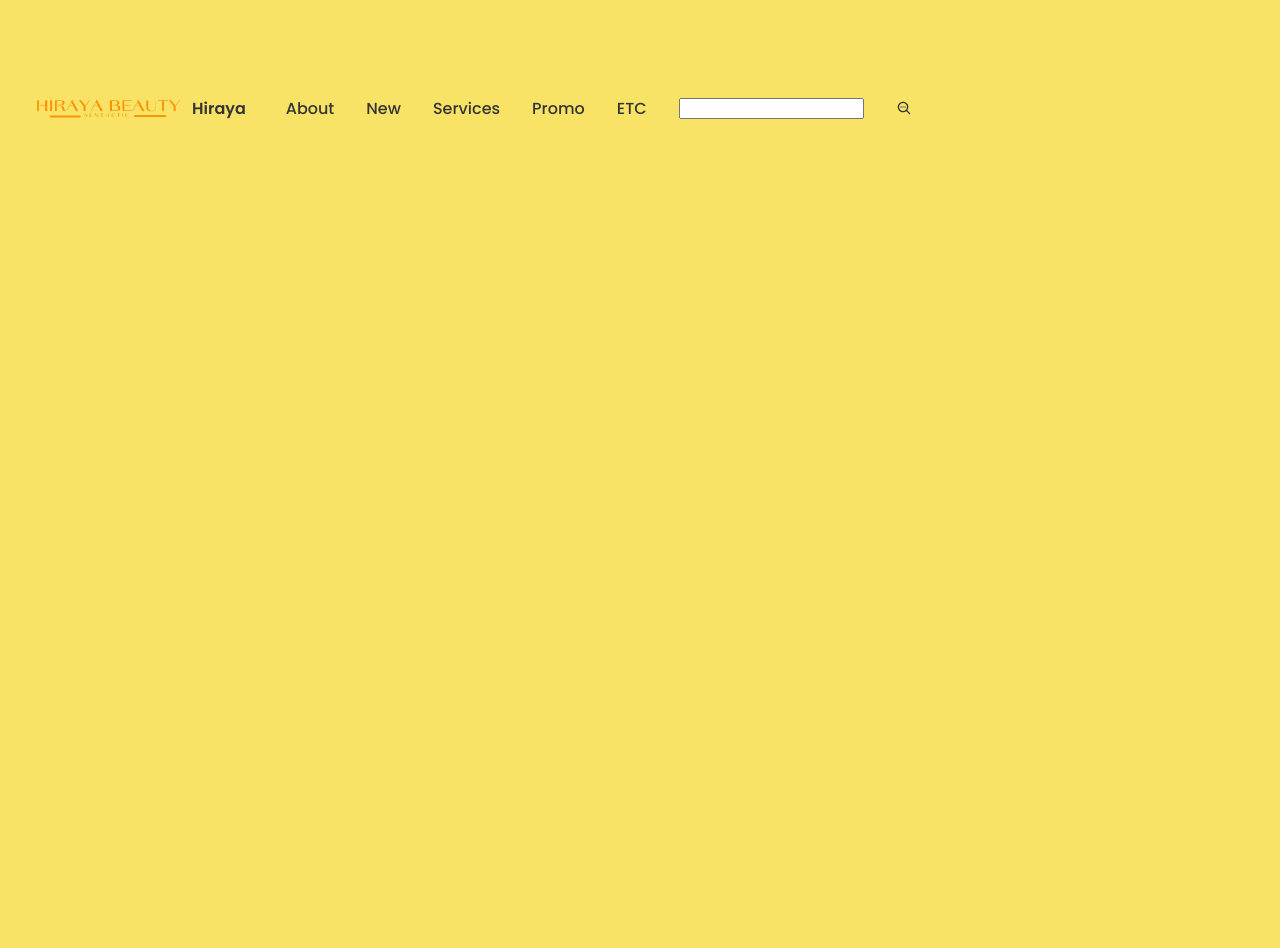
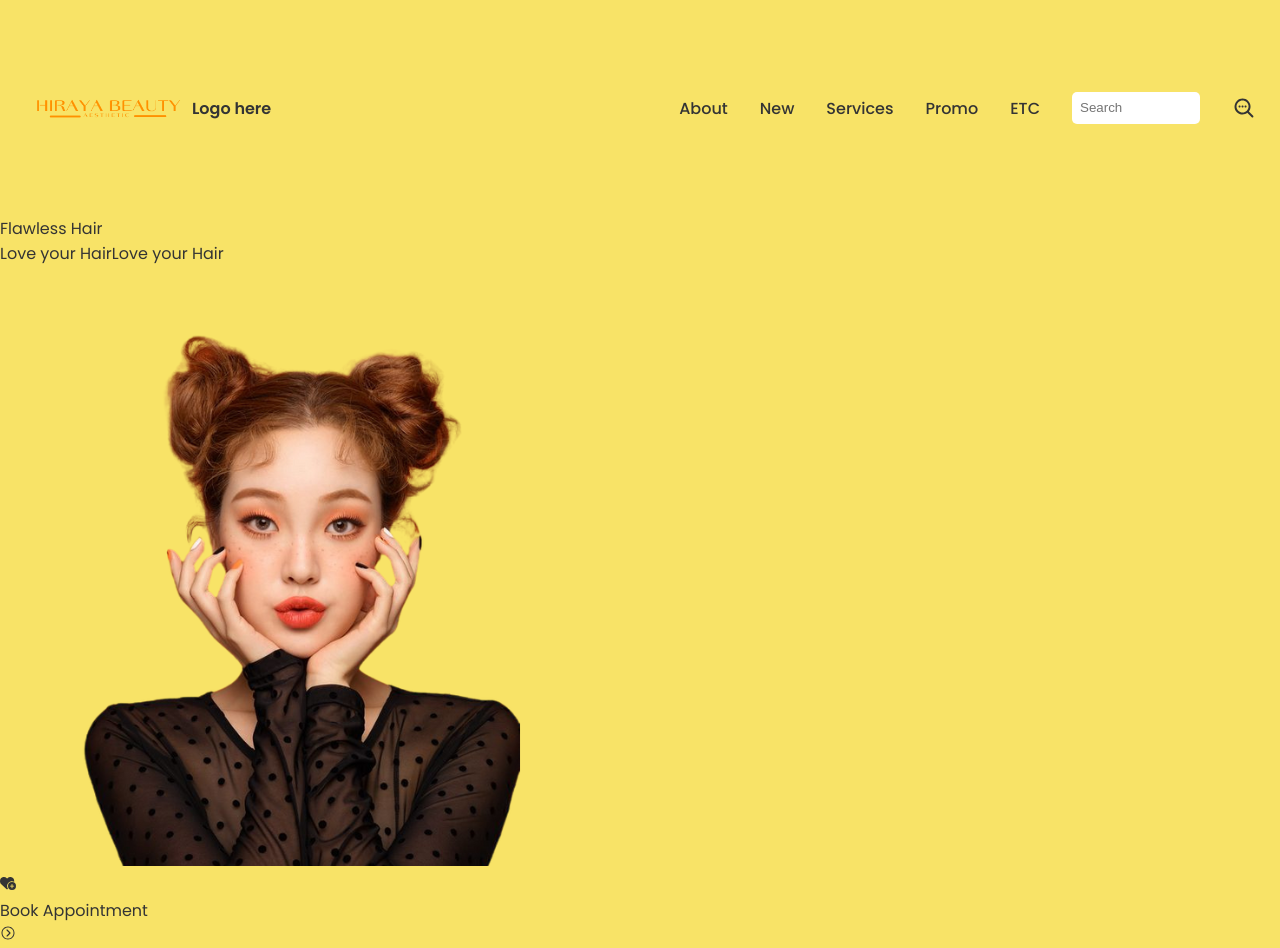
Before and after one commit to imvelvet22/Web-Development-Online-Appointment, a React (Create React App) app in the folder appointmentsettler/: page / in a window 1280 px wide. Before the commit the page ends 800 px from the top, so only its background shows below. Built offline with nearby package versions, Linux system fonts and the light colour scheme.

Commit message:
Third Commit
Home Page

```diff
--- a/appointmentsettler/src/App.js
+++ b/appointmentsettler/src/App.js
@@ -1,10 +1,12 @@
 import "./App.css";
 import Header from "./components/header/Header";
+import Hero from "./components/Hero/Hero";
 
 function App() {
   return (
-    <div className="App">
+    <div className ="App">
       <Header/>
+      <Hero/>
     </div>
   );
 }
--- /dev/null
+++ b/appointmentsettler/src/components/Hero/Hero.jsx
@@ -0,0 +1,51 @@
+import React from 'react';
+import css from './Hero.module.css';
+import HeroImg from '../../assets/HeroImg.png'
+import {FaHeartCirclePlus} from "react-icons/fa6";
+import { IoIosArrowDropright } from "react-icons/io";
+
+const Hero = () => {
+  return (
+    <div className={css.container}>
+
+      {/* Left side */}
+      <div className={css.h_sides}>
+        <span>Flawless Hair</span>
+
+        <div className={css.text2}>
+          <span>Love your Hair</span>
+          <span>Love your Hair</span>
+        </div>
+      </div>
+
+      {/* Middle side */}
+      <div className={css.wrapper}>
+        	<div className={css.blueCircle}>
+            <img src={HeroImg} alt="" width={600} />
+            <div className={css.cart2}>
+                <FaHeartCirclePlus/>
+
+                <div className={css.signup}>
+                    <span>Book Appointment</span>
+
+                    <div>
+                    <IoIosArrowDropright />
+                    </div>
+
+
+                </div>
+            </div>
+
+            </div>
+      </div>
+    </div>
+  );
+}
+
+export default Hero;
+
+
+
+/*import { FaHeartCirclePlus } from "react-icons/fa6";*/
+
+/*import { IoIosArrowDropright } from "react-icons/io"; */
--- a/appointmentsettler/src/components/header/Header.jsx
+++ b/appointmentsettler/src/components/header/Header.jsx
@@ -8,7 +8,7 @@ const Header = () => {
     <div className={css.container}>
       <div className={css.logo}>
         <img src={Logo} alt="" />
-        <span>Hiraya</span>
+        <span>Logo here</span>
       </div>
 
       <div className={css.right}>
@@ -21,7 +21,7 @@ const Header = () => {
             <li>ETC</li>
           </ul>
         </div>
-        <input type="text" className={css.search} />
+        <input type="text" className={css.search} placeholder="Search"/>
         <CgSearchLoading className={css.cart}/>
       </div>
     </div>
--- a/appointmentsettler/src/components/header/Header.module.css
+++ b/appointmentsettler/src/components/header/Header.module.css
@@ -6,6 +6,7 @@
 .logo{
     display: flex;
     align-items: center;
+    flex:1;
 }
 
 .logo>img{
@@ -34,3 +35,23 @@
 .menu>li:hover{
     color: #fe956f;
 }
+
+.menu>li:hover{
+    color: #fe956f;
+    cursor: pointer;
+}
+
+.search{
+    width: 7rem;
+    outline: none;
+    height: 10%;
+    border: none;
+    border-radius: 5px;
+    padding: 0.5rem;
+
+}
+
+.cart{
+    width: 1.5rem;
+    height: 1.5rem;
+}
```
Also changed, not shown: appointmentsettler/src/assets/HeroImg.png (added), appointmentsettler/src/components/Hero/Hero.module.css (added).
